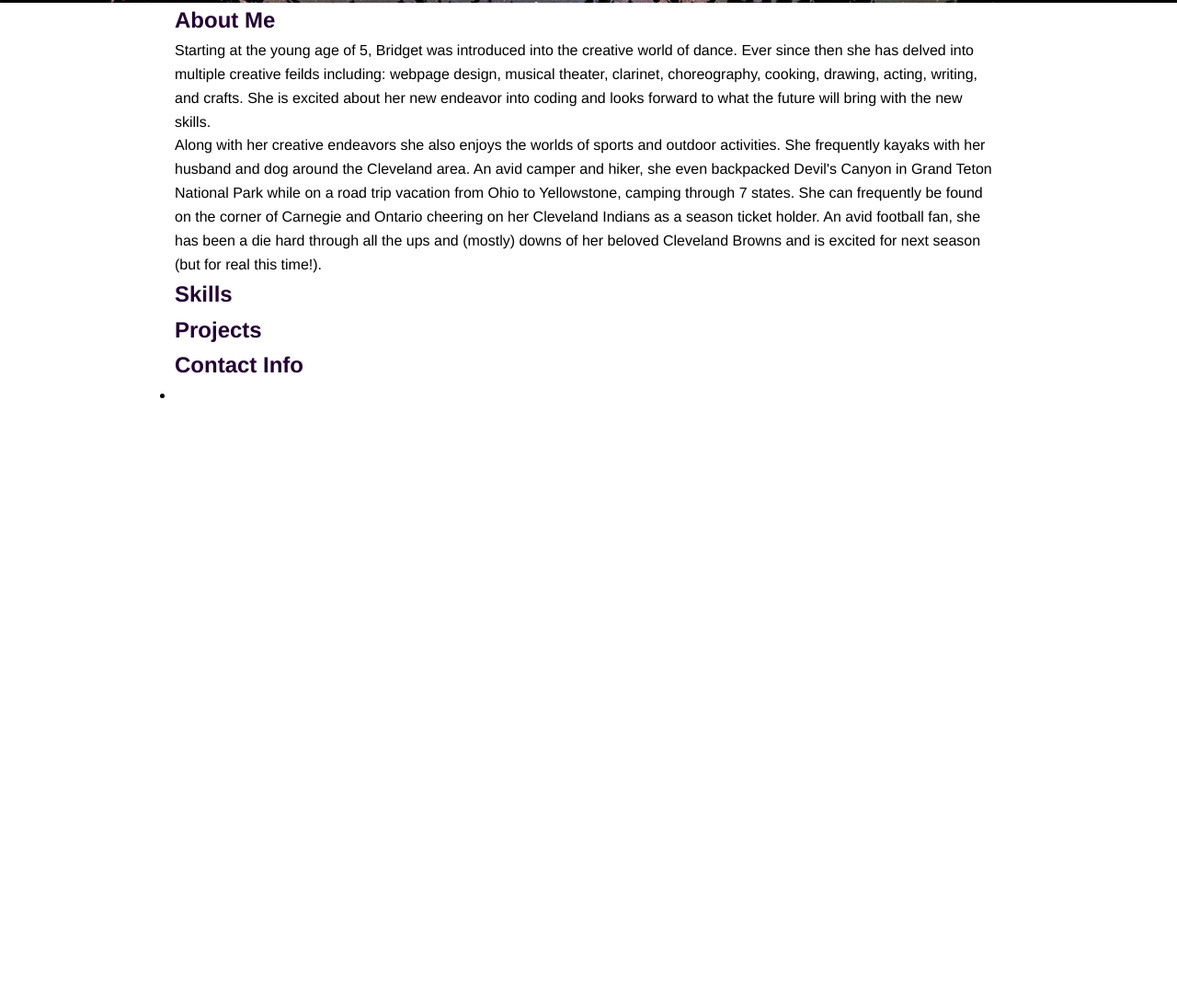
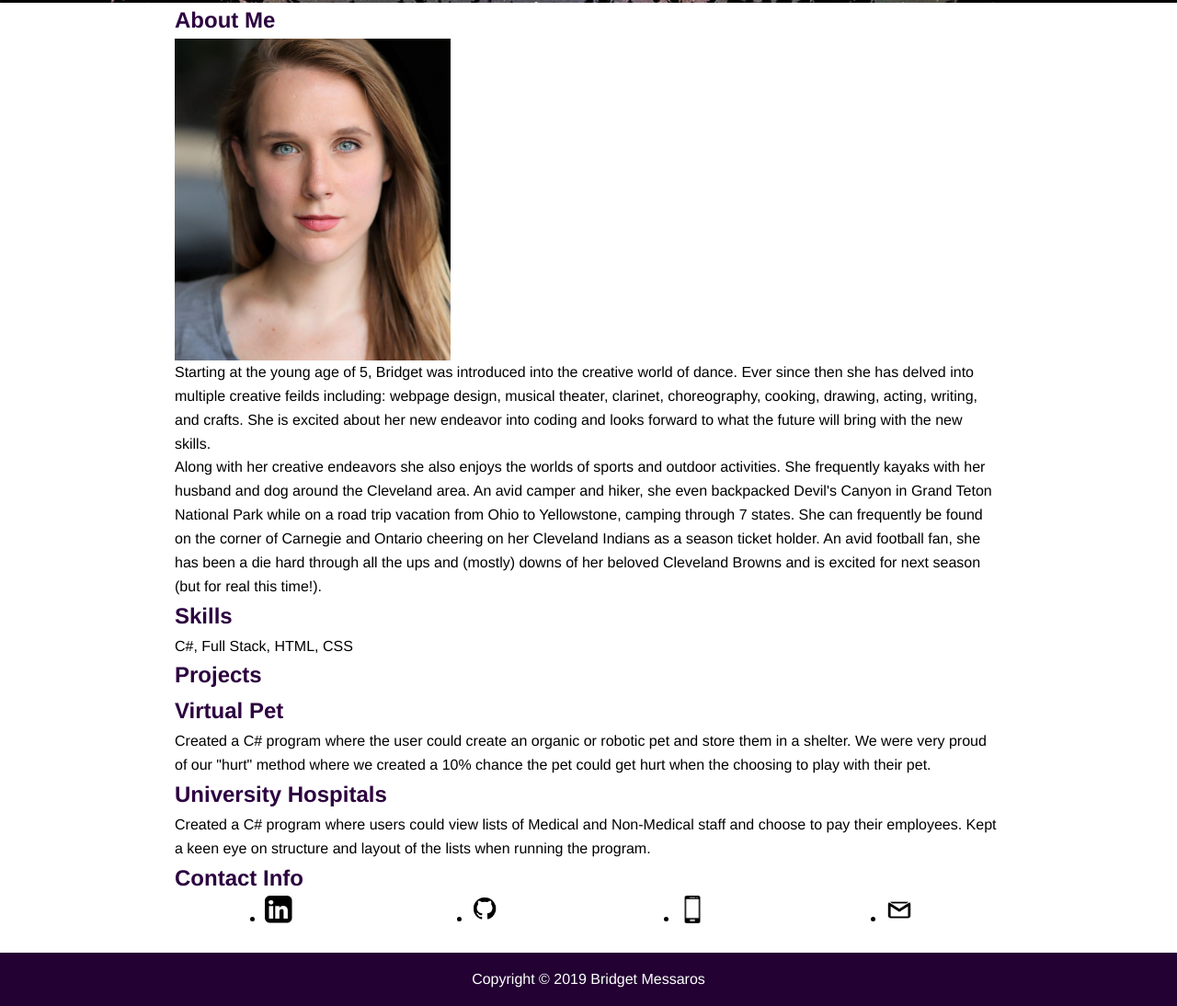
Before and after one commit to bridgetklingler/bridgetklingler.github.io, a plain HTML site: page index.html in a window 1280 px wide. Shown: the part 653-1747 px from the top of the page at 92% size. Before the commit the page ends 1096 px from the top, so only its background shows below. Drawn offline with Linux system fonts and the light colour scheme.

Commit message:
restructured the contact links

```diff
--- a/css/style.css
+++ b/css/style.css
@@ -16,7 +16,7 @@ h1{
 }
 
 h2{
-    color: rgb(35, 1, 51);
+    color: rgb(44, 2, 63);
 }
 
 
@@ -43,8 +43,7 @@ h2{
 }
 
 
-main,
-footer{
+main{
     max-width: 900px;
     margin: 0 auto;
 }
@@ -67,3 +66,34 @@ nav a{
     text-decoration: none;
     padding: .5em 2em;
 }
+
+nav a:hover{
+    background-color: rgb(94, 77, 102)
+}
+
+#aboutMe img{
+    display: flex;
+    justify-content: flex-end;
+    height: 350px;
+}
+
+#contactLinks ul{
+    display: flex;
+    align-items: row;
+    justify-content: space-around;
+}
+
+#contactLinks ul img{
+    height: 30px;
+}
+
+footer{
+    background: rgb(35, 1, 51);
+    width: 100%;
+    margin-top: 1.5em;
+    margin-bottom: 0;
+    color: white;
+    padding: 1em 0;
+    display: flex;
+    justify-content: center;
+}
--- a/index.html
+++ b/index.html
@@ -20,34 +20,61 @@
         <body>
             <section id="aboutMe">
                 <h2>About Me</h2>
+                <img src="./images/IMG_6106 (3)(5).jpg" alt="Bridget Klingler headshot">
                 <p>Starting at the young age of 5, Bridget was introduced into the creative world of dance. Ever since then she has delved into multiple creative feilds including: webpage design, musical theater, clarinet, choreography, cooking, drawing, acting, writing, and crafts. She is excited about her new endeavor into coding and looks forward to what the future will bring with the new skills.</p>
                 <p>Along with her creative endeavors she also enjoys the worlds of sports and outdoor activities. She frequently kayaks with her husband and dog around the Cleveland area. An avid camper and hiker, she even backpacked Devil's Canyon in Grand Teton National Park while on a road trip vacation from Ohio to Yellowstone, camping through 7 states. She can frequently be found on the corner of Carnegie and Ontario cheering on her Cleveland Indians as a season ticket holder. An avid football fan, she has been a die hard through all the ups and (mostly) downs of her beloved Cleveland Browns and is excited for next season (but for real this time!). </p>
             </section>
             <section id="skills">
                 <h2>Skills</h2>
+                <p>C#, Full Stack, HTML, CSS</p>
 
             </section>
-            <section id="projects">
+            <section id="myProjects">
                 <h2>Projects</h2>
+                    <div id="projects">
+                        <article>
+                            <h2>Virtual Pet</h2>
+                            <p>Created a C# program where the user could create an organic or robotic pet and store them in a shelter. We were very proud of our "hurt" method where we created a 10% chance the pet could get hurt when the choosing to play with their pet.</p>
+                        </article>
+                        <article>
+                            <h2>University Hospitals</h2>
+                            <p>Created a C# program where users could view lists of Medical and Non-Medical staff and choose to pay their employees. Kept a keen eye on structure and layout of the lists when running the program.</p>
+                        </article>
+                    </div>
 
+            </section>
+            <section id="contactInfo">
+                <h2>Contact Info</h2>
+                    <div id="contactLinks">
+                        <ul>
+                            <li>
+                                <a href="https://www.linkedin.com/in/bridget-klingler/">
+                                <img src="./images/linkedin.png" alt="linkedIn"></a>
+                            </li>
+                            <li><a href="https://github.com/bridgetklingler/">
+                                <img src="./images/github.png" alt="github"></a>
+                            </li>
+                            <li>
+                                <a href="740-360-4043">
+                                <img src="./images/phone.png" alt="phone"></a>
+                            </li>
+                            <li>
+                                <a href="bridget.klingler@gmail.com">
+                                <img src="./images/email.png" alt="email"></a>
+                            </li>
+                        </ul>
+                    </div>
             </section>
         </body>
     </main>
     <nav>
         <a href="#aboutMe">About Me</a>
         <a href="#skills">Skills</a>
-        <a href="#projects">Projects</a>
+        <a href="#myProjects">Projects</a>
         <a href="#contactMe">Contact Info</a>
     </nav>
     <footer>
-        <section id="contactMe">
-            <h2>Contact Info</h2>
-            <ul>
-                <li></li>
-            </ul>
-        </section>
-
-
+            Copyright &copy; 2019 Bridget Messaros
     </footer>
 
 </html>
```
Also changed, not shown: images/IMG_6106 (3)(5).jpg (added).
